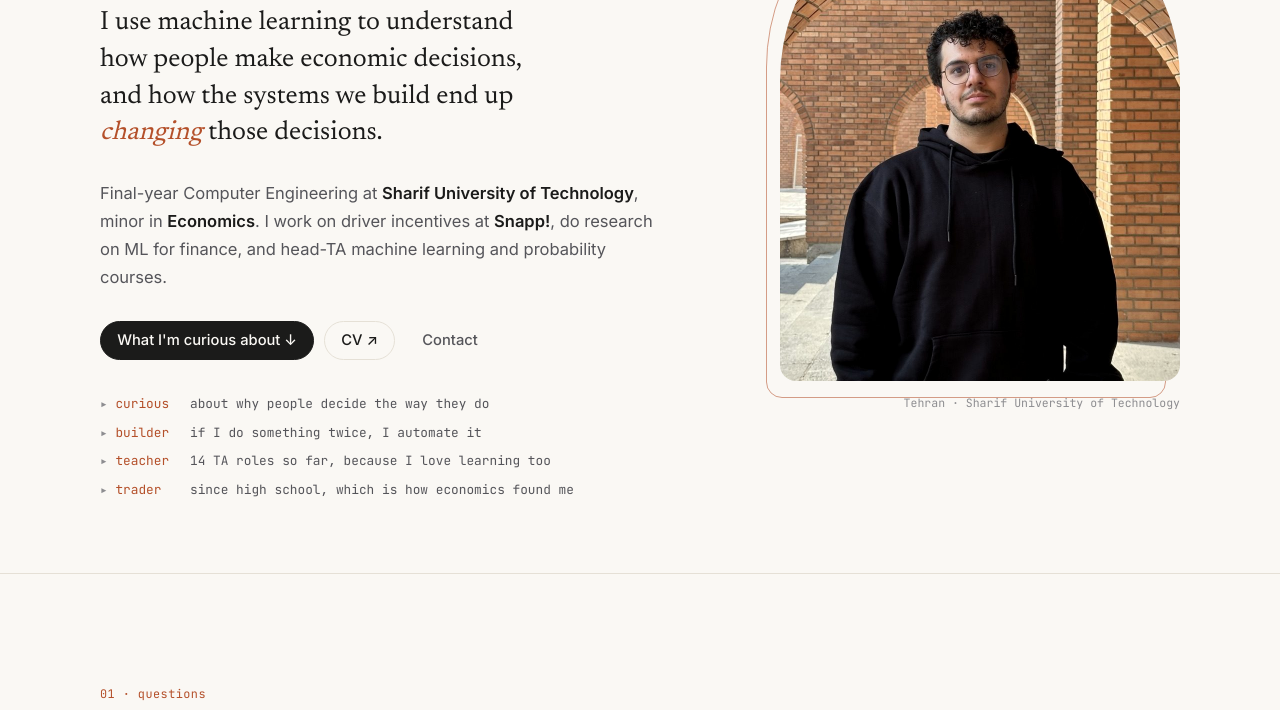
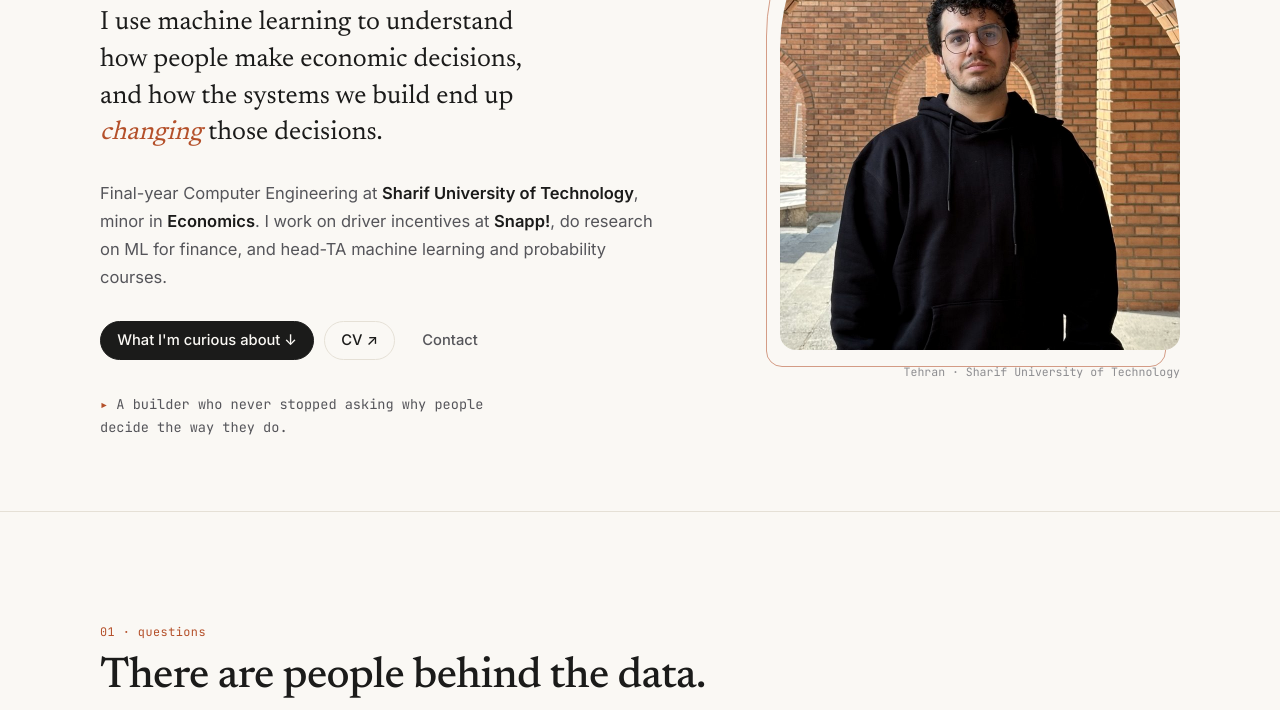
Before and after one commit to MahMosTash/mahmostash.github.io, a plain HTML site: page index.html in a window 1280 px wide. Shown: the part 316-1026 px from the top of the page. Drawn offline with Linux system fonts and the light colour scheme.

Commit message:
Hero: single self-description line

```diff
--- a/assets/css/style.css
+++ b/assets/css/style.css
@@ -105,12 +105,7 @@ kbd { font: .82em var(--mono); padding: .05em .4em; border-radius: 5px; border:
 .thesis em { color: var(--accent); }
 .intro { color: var(--muted); max-width: 54ch; }
 .hero-cta { display: flex; flex-wrap: wrap; gap: 10px; margin: 1.8em 0 2em; }
-.traits { margin: 0; display: grid; gap: 7px; font-size: .8rem; max-width: 520px; }
-.traits div { display: grid; grid-template-columns: 76px 1fr; gap: 14px; align-items: baseline; }
-.traits dt { color: var(--accent); }
-.traits dt::before { content: "▸ "; color: var(--faint); }
-.traits dd { margin: 0; color: var(--muted); }
-@media (max-width: 420px) { .traits div { grid-template-columns: 1fr; gap: 0; } }
+.motto { margin: 0; font-size: .85rem; color: var(--muted); max-width: 54ch; }
 @keyframes pulse { 0% { box-shadow: 0 0 0 0 color-mix(in srgb, var(--ok) 50%, transparent); } 70%, 100% { box-shadow: 0 0 0 7px transparent; } }
 
 .portrait { margin: 0; position: relative; justify-self: end; width: min(100%, 400px); }
--- a/index.html
+++ b/index.html
@@ -67,12 +67,7 @@
           <a class="btn" href="assets/Mahdyar_Mostashar_CV.pdf" target="_blank" rel="noopener">CV ↗</a>
           <a class="btn btn-ghost" href="#contact">Contact</a>
         </div>
-        <dl class="traits mono" aria-label="In a few words">
-          <div><dt>curious</dt><dd>about why people decide the way they do</dd></div>
-          <div><dt>builder</dt><dd>if I do something twice, I automate it</dd></div>
-          <div><dt>teacher</dt><dd>14 TA roles so far, because I love learning too</dd></div>
-          <div><dt>trader</dt><dd>since high school, which is how economics found me</dd></div>
-        </dl>
+        <p class="motto mono"><span class="accent">▸</span> A builder who never stopped asking why people decide the way they do.</p>
       </div>
       <figure class="portrait">
         <img src="assets/img/mahdyar.jpg" alt="Portrait of Mahdyar Mostashar under brick arches at Sharif University" width="800" height="1000">
```
